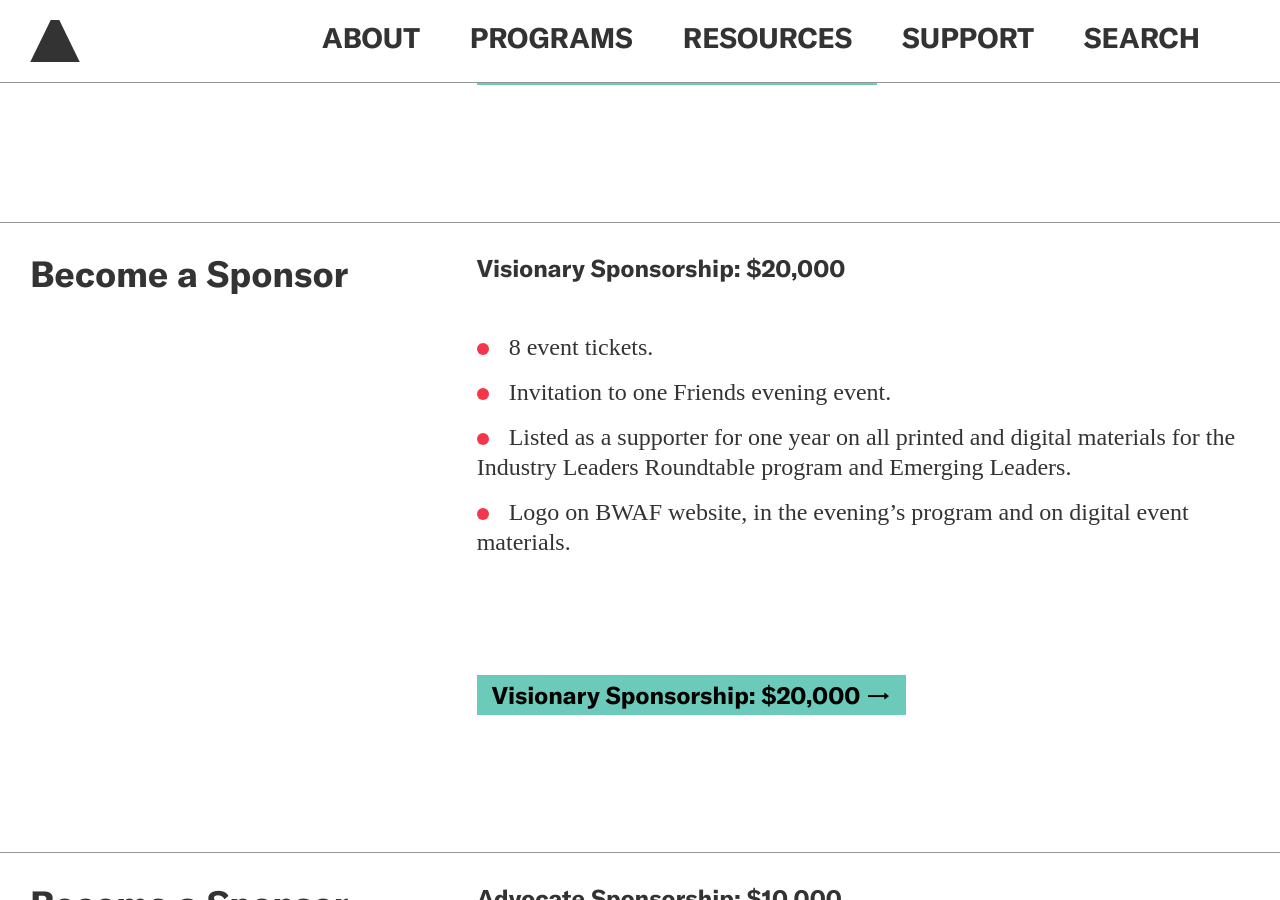
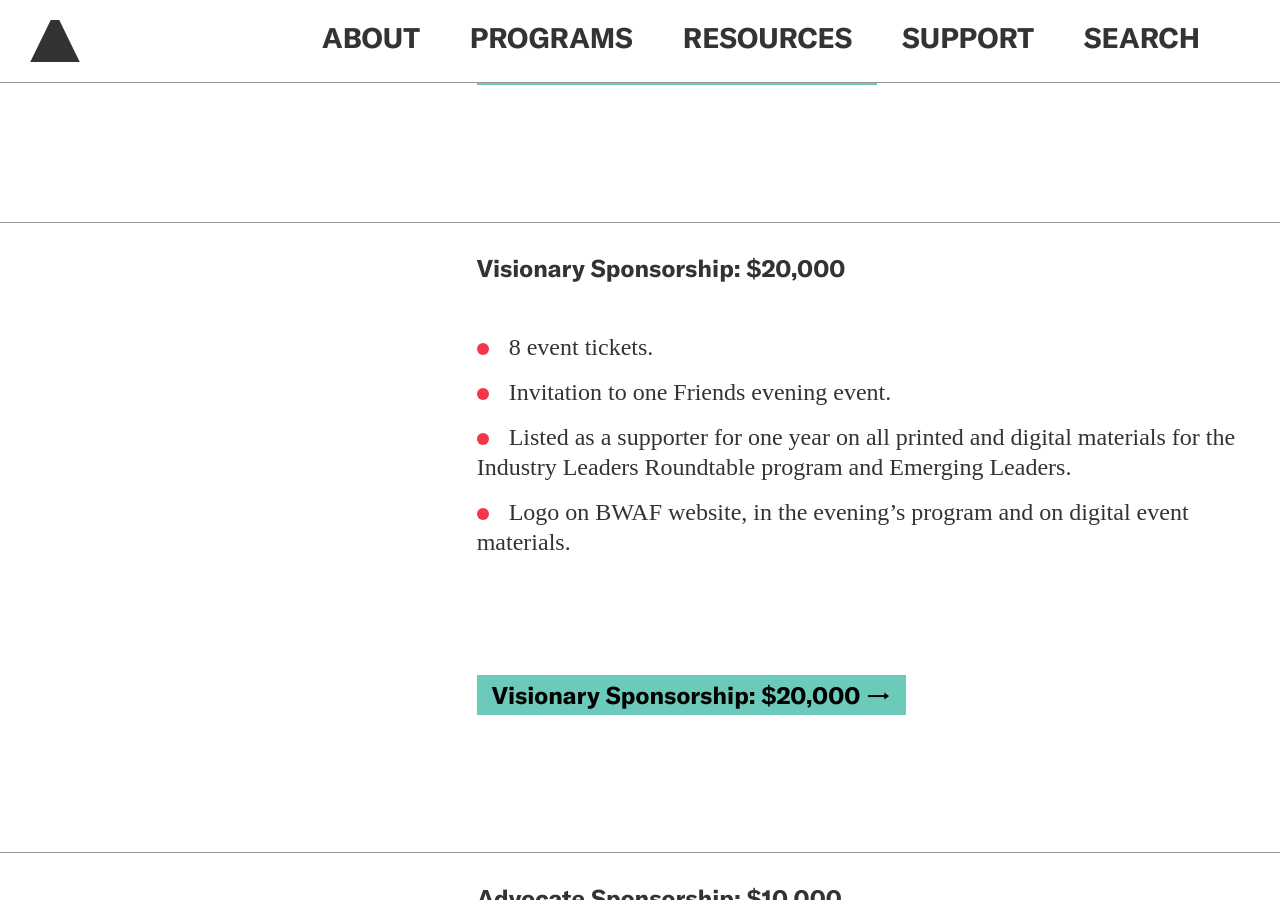
Before and after one commit to jengalas/bwaf-bbw, a Jekyll site: the page built from _programs/leadership-awards-gala.md, in a window 1280 px wide and 900 px high, scrolled down 1582 px. Built offline with Jekyll 4.4.1, drawn with Linux system fonts in a browser that asks for light colours; nearby versions of some CDN libraries; some web fonts are replaced; some of the changed text lies outside the part shown.

Commit message:
Updated 1 file via CloudCannon.

```diff
--- a/_programs/leadership-awards-gala.md
+++ b/_programs/leadership-awards-gala.md
@@ -77,8 +77,8 @@
     section_break: true
     include_left-hand_column_text_: true
     lefthand_text:
-      header_type: Medium Header
-      text: Become a Sponsor
+      header_type:
+      text:
       download: ''
       link_url: ''
       link_text: ''
@@ -93,7 +93,7 @@
       * Listed as a supporter for one year on all printed and digital materials
       for the Industry Leaders Roundtable program and Emerging Leaders.
 
-      * Logo on BWAF website, in the evening's program and on digital event
+      * Logo on BWAF website, in the evening’s program and on digital event
       materials.
   - template: buttons-block
     button:
@@ -108,8 +108,8 @@
     section_break: true
     include_left-hand_column_text_: true
     lefthand_text:
-      header_type: Medium Header
-      text: Become a Sponsor
+      header_type:
+      text:
       download: ''
       link_url: ''
       link_text: ''
@@ -120,7 +120,7 @@
       * 4 event tickets.
 
       * Listed as a supporter for one year on all printed and digital materials
-      for the Emerging Leaders program. Logo included in the evening's program.
+      for the Emerging Leaders program. Logo included in the evening’s program.
 
       * Logo on digital event materials.
   - template: buttons-block
@@ -136,8 +136,8 @@
     section_break: true
     include_left-hand_column_text_: true
     lefthand_text:
-      header_type: Medium Header
-      text: Become a Sponsor
+      header_type:
+      text:
       download: ''
       link_url: ''
       link_text: ''
@@ -148,7 +148,7 @@
       * 2 event tickets.
 
       * Listed as a supporter for one year on all printed and digital materials
-      for the Emerging Leaders program. Logo included in the evening's program.
+      for the Emerging Leaders program. Logo included in the evening’s program.
 
       * Logo on digital event materials.
   - template: buttons-block
```
